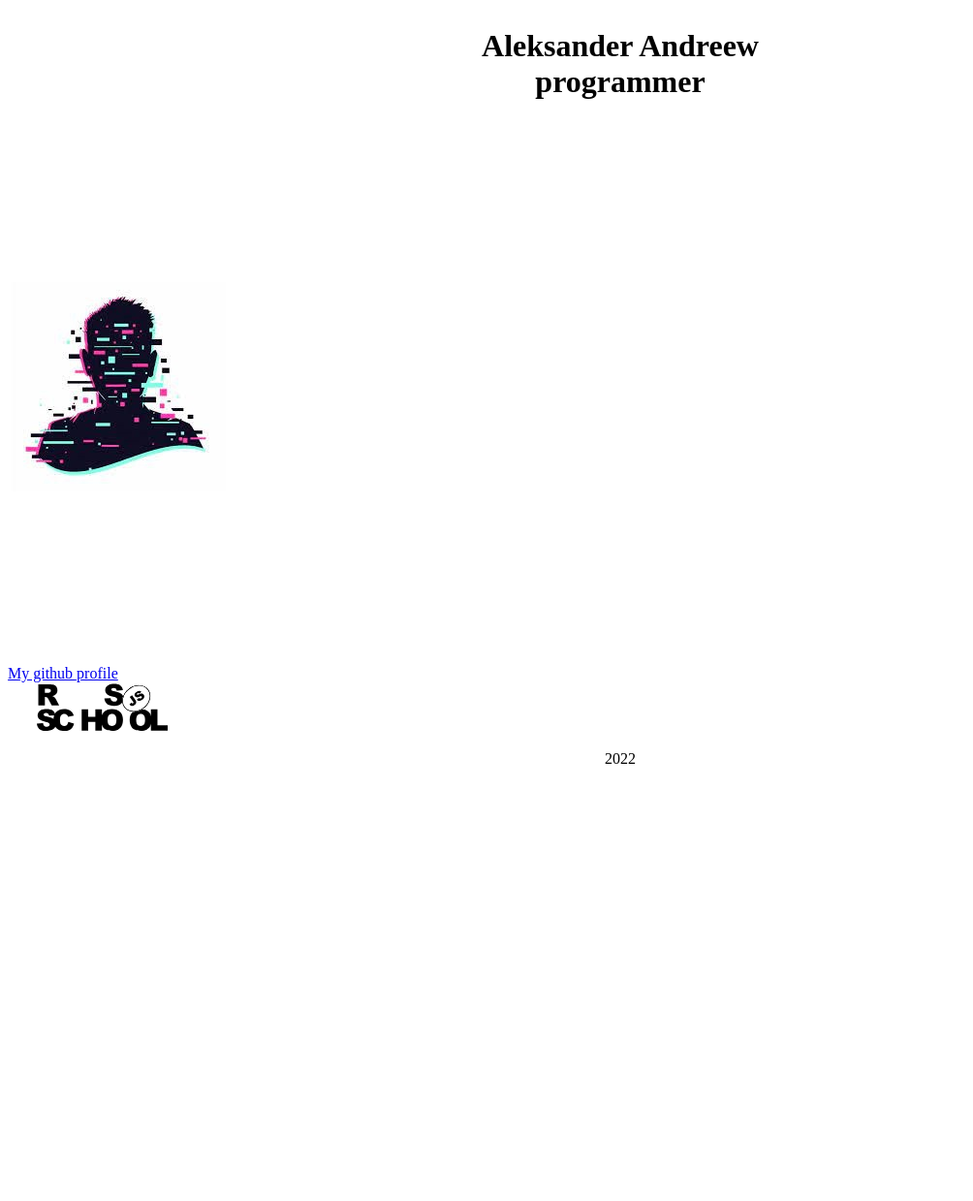
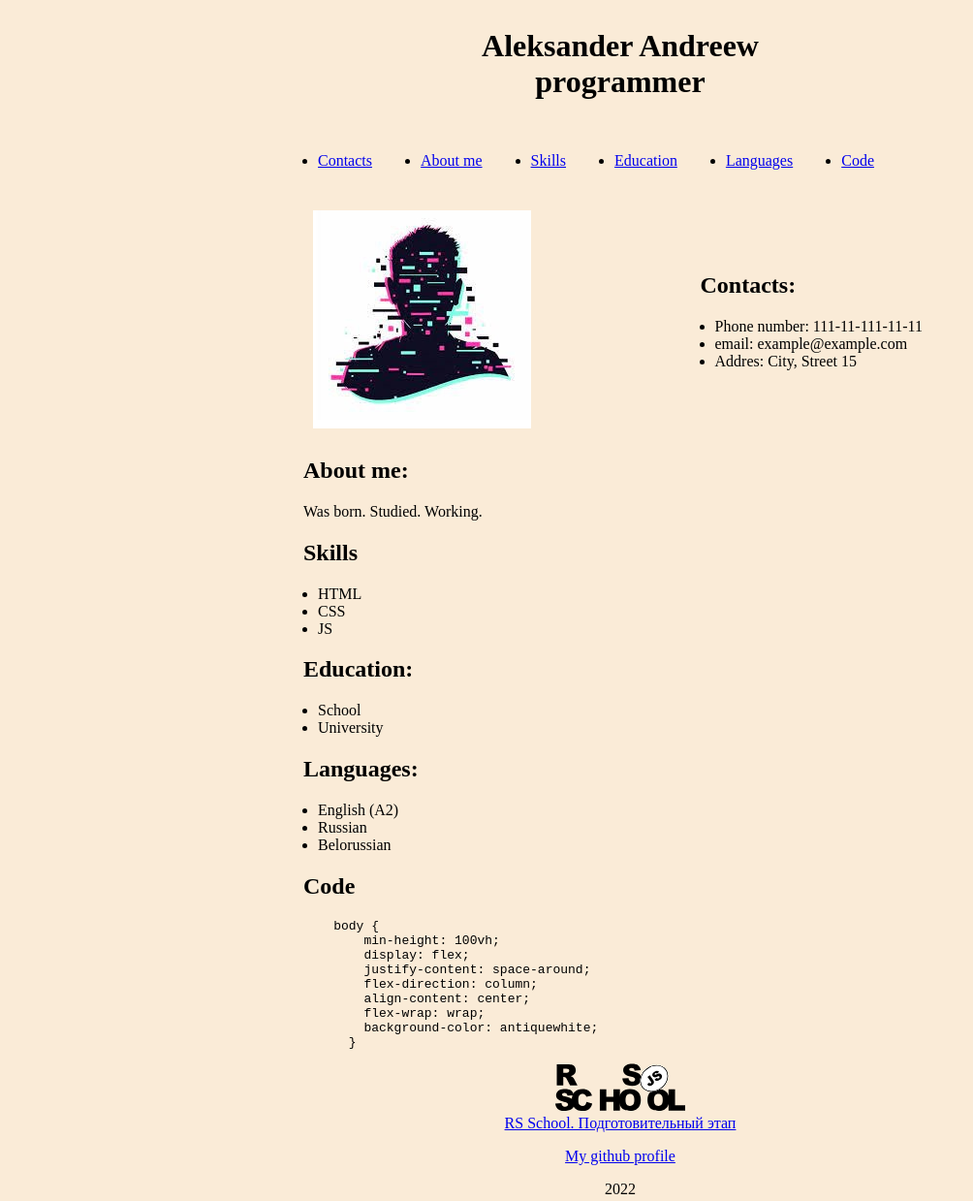
Before and after one commit to AleksAndreew/rsschool-cv, a plain HTML site: page index.html in a window 1280 px wide. Shown: the whole page at 97% size, without its empty margins (0-1004 px from the left). Before the commit the page ends 816 px from the top, so only its background shows below. Drawn offline with Linux system fonts and the light colour scheme.

Commit message:
feat: add more information and changes in index.html and style.css

```diff
--- a/index.html
+++ b/index.html
@@ -9,18 +9,90 @@
 </head>
 <body>
     <header>
-     <h1 class="center"> Aleksander Andreew <br> programmer</h1>
+     <h1 class="text-center"> Aleksander Andreew <br> programmer</h1>
     </header>
-    <main>
-        <div class="container">
-        <img src="./images/avatar.jpg" alt="my photo">
-        </div>
+    <nav>
+        <nav class="nav">
+            <ul class="line">
+              <li class="nav-item"><a href="#contacts" class="nav-link">Contacts</a></li>
+              <li class="nav-item"><a href="#about_me" class="nav-link">About me</a></li>
+              <li class="nav-item"><a href="#skills" class="nav-link">Skills</a></li>
+              <li class="nav-item"><a href="#education" class="nav-link">Education</a></li>
+              <li class="nav-item"><a href="#language" class="nav-link">Languages</a></li>
+              <li class="nav-item"><a href="#code" class="nav-link">Code</a></li>
+            </ul>
+          </nav>
+    </nav>
+    <main class="center">
+        <section class="container" >
+            <div class="line center" >
+                         <img src="./images/avatar.jpg" alt="my photo" class="photo">
+                             <span>
+                               <h2 id="contacts">Contacts:</h2>
+                                     <ul>
+                                       <li>Phone number: 111-11-111-11-11 </li>
+                                       <li> email: example@example.com  </li>
+                                       <li> Addres: City, Street 15  </li>
+                                    </ul>
+                            </span>
+            </div>
+        </section>
+
+        <section class="section" id="about_me">
+            <h2>About me:</h2>
+            <p>Was born. Studied. Working.</p>
+        </section>
+
+        <section class="section" id="skills">
+            <h2 >Skills</h2>
+            <ul>
+               <li>HTML</li>
+               <li>CSS</li>
+               <li>JS</li>
+            </ul>
+        </section>
+
+        <section class="section" id="education">
+            <h2 >Education:</h2>
+            <ul>
+               <li>School</li>
+               <li>University</li>
+
+            </ul>
+        </section>
+
+        <section class="section" id="language">
+            <h2 >Languages:</h2>
+            <ul>
+               <li>English (A2)</li>
+               <li>Russian</li>
+               <li>Belorussian</li>
+            </ul>
+        </section>
+
+        <section class="section" id="code">
+            <h2 >Code</h2>
+<pre>
+    body {
+        min-height: 100vh;
+        display: flex;
+        justify-content: space-around;
+        flex-direction: column;
+        align-content: center;
+        flex-wrap: wrap;
+        background-color: antiquewhite;
+      }
+</pre>
+        </section>
+
+
+
     </main>
 <footer>
-   <a href="https://github.com/AleksAndreew"> My github profile </a>
-   <div>
-    <a class="margin"  href="https://github.com/rolling-scopes-school/tasks/tree/master/stage0"><img class="logo" src="./images/rs_school_js.svg" alt="rolling-scopes-school"></a>
-    <p class="center">2022</p>
+    <div class="text-center">
+    <a href="https://github.com/rolling-scopes-school/tasks/tree/master/stage0"><img class="logo" src="./images/rs_school_js.svg" alt="rolling-scopes-school"> <br>RS School. Подготовительный этап </a>
+    <a href="https://github.com/AleksAndreew"> <p>My github profile </p></a>
+    <p>2022</p>
    </div>
 </footer>
 </body>
--- a/style.css
+++ b/style.css
@@ -1,23 +1,45 @@
-body{
+* {
+  box-sizing: border-box;
+}
+
+body {
   min-height: 100vh;
   display: flex;
+  justify-content: space-around;
   flex-direction: column;
+  align-content: center;
+  flex-wrap: wrap;
+  background-color: antiquewhite;
+}
+
+ul{
+padding:0px 15px;
+
+}
+
+.line {
+  display: flex;
   justify-content: space-between;
 }
 
-.center{
-    text-align: center;
+.nav-link {
+  padding: 0 50px 0px 0px;
+  line-height: 50px;
 }
 
-.container {
-    max-width: 1440px;
-    margin: 0 auto;
-  }
 
 .logo{
    height: 50px;
   }
 
-  .margin{
-    margin: 30px 30px 30px 30px;
+.center{
+  align-items: center;
 }
+
+.text-center{
+  text-align: center;
+}
+
+.photo{
+  margin: 10px;
+}
```
Lines whose indentation alone changed are shown as unchanged.
